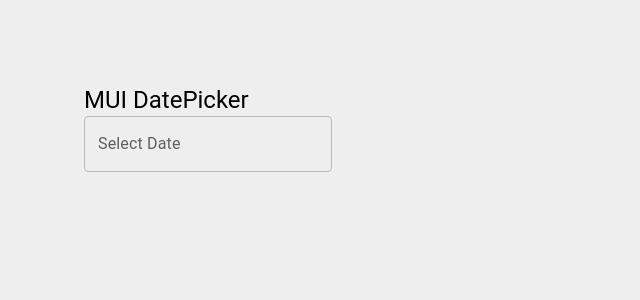
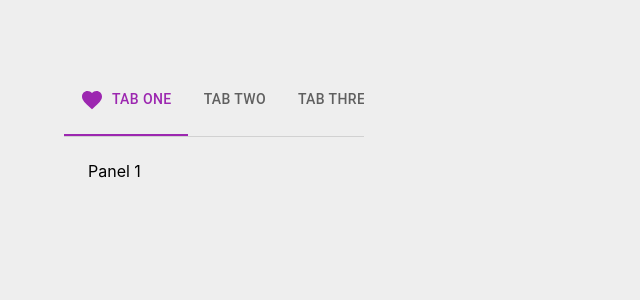
Before and after one commit to GitGud1234/react-mui-demo, a React (Create React App) app: page / in a window 1280 px wide. Shown: the top 300 px of the page, without its empty margins (0-640 px from the left). Built offline with nearby package versions, Linux system fonts and the light colour scheme.

Commit message:
MuiTabs component

```diff
--- a/src/App.tsx
+++ b/src/App.tsx
@@ -32,7 +32,8 @@
 // import { MuiSkeleton } from './components/MuiSkeleton';
 /* MUI LAB */
 //import { MuiLoadingButton } from './components/MuiLoadingButton';
-import { MuiPicker } from './components/MuiPicker';
+// import { MuiPicker } from './components/MuiPicker';
+import { MuiTabs } from './components/MuiTabs';
 
 /*
 const theme = createTheme({
@@ -87,7 +88,8 @@
       {/* <MuiProgress /> */}
       {/* <MuiSkeleton /> */}
       {/* <MuiLoadingButton /> */}
-      <MuiPicker />
+      {/* <MuiPicker /> */}
+      <MuiTabs />
     </div>
     //</ThemeProvider>
   );
--- /dev/null
+++ b/src/components/MuiTabs.tsx
@@ -0,0 +1,45 @@
+import { Box, Tab } from '@mui/material';
+import { TabContext, TabList, TabPanel } from '@mui/lab';
+import { useState } from 'react';
+import FavoriteIcon from '@mui/icons-material/Favorite';
+
+export const MuiTabs = () => {
+  const [value, setValue] = useState('1');
+  const handleChange = (event: React.SyntheticEvent, newValue: string) => {
+    setValue(newValue);
+  };
+  return (
+    <Box>
+      <TabContext value={value}>
+        <Box sx={{ borderBottom: 1, borderColor: 'divider', width: '300px' }}>
+          <TabList
+            aria-label="Tabs example"
+            onChange={handleChange}
+            textColor="secondary"
+            indicatorColor="secondary"
+            variant="scrollable"
+            scrollButtons="auto"
+          >
+            <Tab
+              label="Tab One"
+              value="1"
+              icon={<FavoriteIcon />}
+              iconPosition="start"
+            />
+            <Tab label="Tab Two" value="2" />
+            <Tab label="Tab Three" value="3" />
+            <Tab label="Tab Four" value="4" />
+            <Tab label="Tab Five" value="5" />
+            <Tab label="Tab Six" value="6" />
+          </TabList>
+        </Box>
+        <TabPanel value="1">Panel 1</TabPanel>
+        <TabPanel value="2">Panel 2</TabPanel>
+        <TabPanel value="3">Panel 3</TabPanel>
+        <TabPanel value="4">Panel 4</TabPanel>
+        <TabPanel value="5">Panel 5</TabPanel>
+        <TabPanel value="6">Panel 6</TabPanel>
+      </TabContext>
+    </Box>
+  );
+};
```
